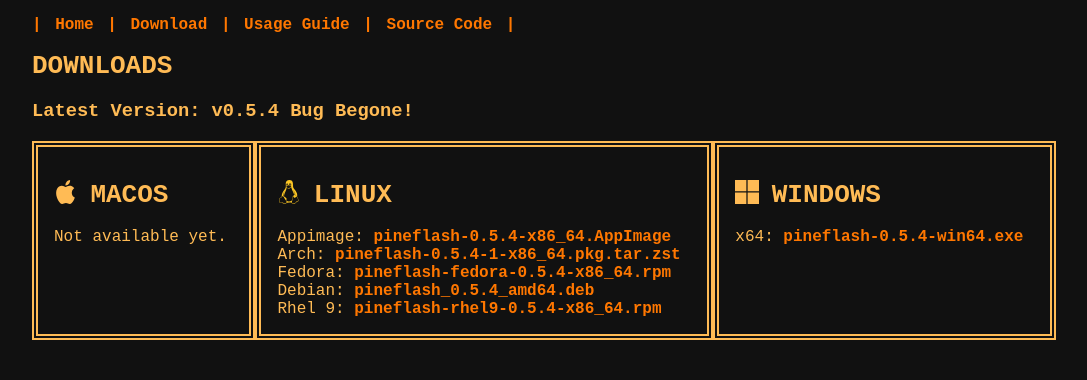
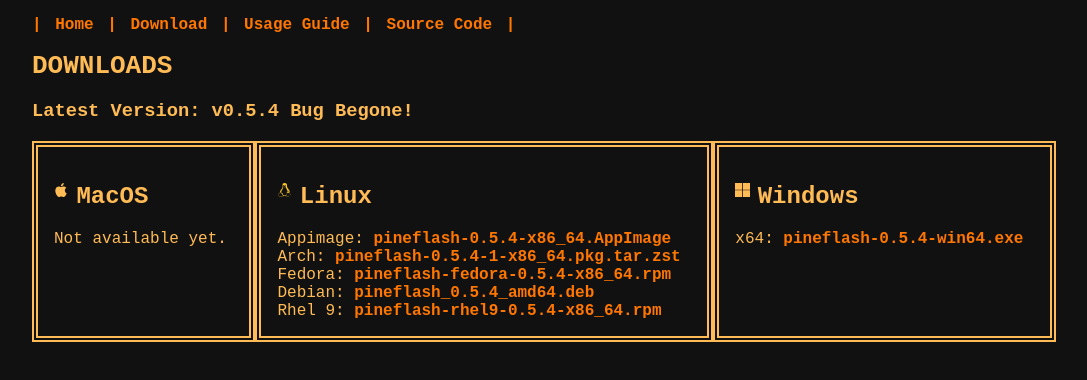
Before and after one commit to Spagett1/pineflash, a plain HTML site: page docs/html/download.html in a window 1280 px wide. Shown: the whole page, without its empty margins (96-1183 px from the left). Drawn offline with Linux system fonts and the light colour scheme.

Commit message:
Update download.html
Small cleaning, fixing readability and some changes.

```diff
--- a/docs/html/download.html
+++ b/docs/html/download.html
@@ -17,11 +17,17 @@
     <h3>Latest Version: v0.5.4 Bug Begone!</h3>
     <div class="row">
         <div class="col">
-            <h1><IMG class="logo" src="../images/windows.svg" alt="Windows icon">Windows</h1>
+            <div class="inner-title">
+                <img class="logo" src="../images/windows.svg" alt="Windows icon">
+                <h2>Windows</h2>
+            </div>
             x64: <a href="https://github.com/Spagett1/PineFlash/releases/download/0.5.4/pineflash-0.5.4-win64.exe">pineflash-0.5.4-win64.exe</a>
         </div>
         <div class="col">
-            <h1><IMG class="logo" src="../images/tux.svg" alt="Linux icon">Linux</h1>
+            <div class="inner-title">
+                <img class="logo" src="../images/tux.svg" alt="Linux icon">
+                <h2>Linux</h2>
+            </div>
             Appimage: <a href="https://github.com/Spagett1/PineFlash/releases/download/0.5.4/pineflash-0.5.4-x86_64.AppImage">pineflash-0.5.4-x86_64.AppImage</a>
             <br>
             Arch:     <a href="https://github.com/Spagett1/PineFlash/releases/download/0.5.4/pineflash-0.5.4-1-x86_64.pkg.tar.zst">   pineflash-0.5.4-1-x86_64.pkg.tar.zst</a>
@@ -33,7 +39,10 @@
             Rhel 9:   <a href="https://github.com/Spagett1/PineFlash/releases/download/0.5.4/pineflash-rhel9-0.5.4-x86_64.rpm">pineflash-rhel9-0.5.4-x86_64.rpm</a>
         </div>
         <div class="col">
-            <h1><IMG class="logo" src="../images/macos.svg" alt="MacOs icon">MacOs</h1>
+            <div class="inner-title">
+                <img class="logo" src="../images/macos.svg" alt="MacOs icon">
+                <h2>MacOS</h2>
+            </div>
             Not available yet.
         </div>
     </div>
```
